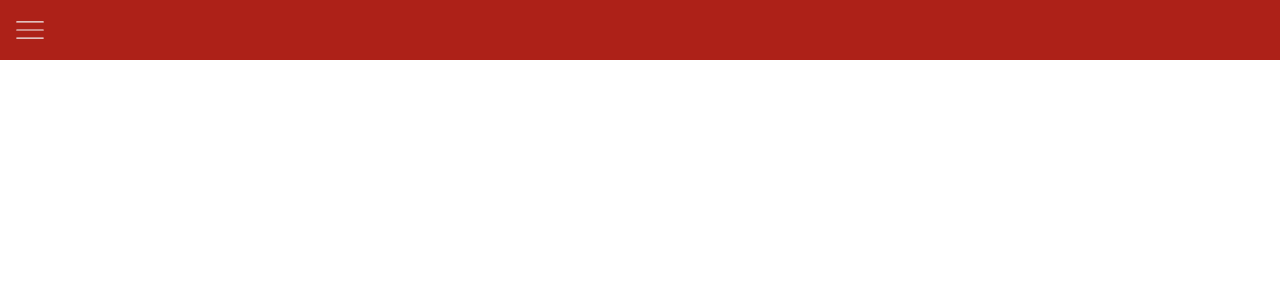
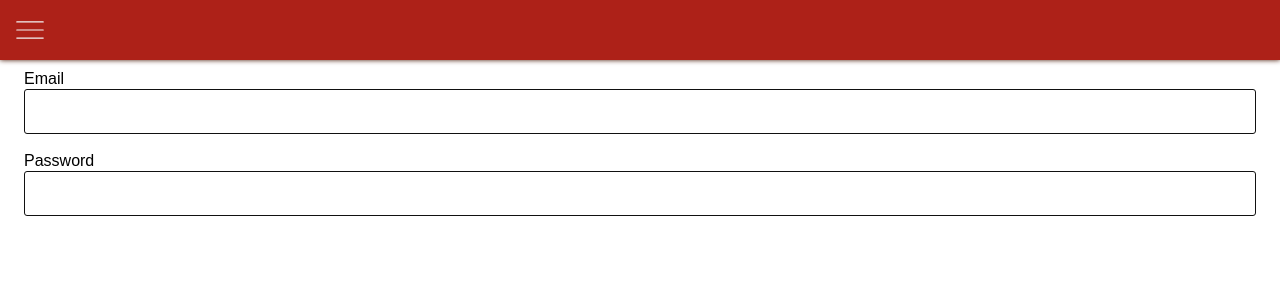
Before and after one commit to eelok/admin-office-sb, a React (Create React App) app: page /login in a window 1280 px wide. Shown: the top 300 px of the page. Built offline with nearby package versions, Linux system fonts and the light colour scheme.

Commit message:
add login page

```diff
--- a/src/App.js
+++ b/src/App.js
@@ -5,6 +5,7 @@ import AllConcerts from "./pages/all-concerts/all-concerts-page.component";
 import EditConcert from "./pages/edit-concerts/edit-concerts-page.component";
 import Navigation from "./components/navigation/navigation-component";
 import './App.css';
+import Login from "./pages/login/login-page-component";
 
 function App() {
     let [menuOpen, setMenuOpen] = useState(false);
@@ -28,6 +29,7 @@ function App() {
                     <Route exact={true} path='/' component={AllConcerts}/>
                     <Route exact={true} path='/addconcert' component={CreateConcert}/>
                     <Route exact={true} path='/concerts/:id' component={EditConcert}/>
+                    <Route exact={true} path='/login' component={Login}/>
                 </Switch>
             </div>
         </div>
--- a/src/pages/all-concerts/all-concerts-page.component.jsx
+++ b/src/pages/all-concerts/all-concerts-page.component.jsx
@@ -2,7 +2,6 @@ import React from "react";
 import {db} from '../../firebase.js';
 import './all-concerts-style.scss'
 import Moment from "react-moment";
-import {ReactComponent as AddIcon} from "../../assets/plus.svg";
 
 class AllConcerts extends React.Component {
     constructor(props) {
--- /dev/null
+++ b/src/pages/login/login-page-component.jsx
@@ -0,0 +1,24 @@
+import React from "react";
+import InputComponent from "../../components/Input/Input-component";
+import './login-style.scss'
+
+const Login = () => {
+    return(
+        <div className='login-wrapper'>
+        <InputComponent
+            type='email'
+            label='Email'
+            id='email'
+            name='email'
+        />
+        <InputComponent
+            type='password'
+            label='Password'
+            id="password"
+            name='password'
+        />
+        </div>
+    )
+}
+
+export default Login;
--- /dev/null
+++ b/src/pages/login/login-style.scss
@@ -0,0 +1,6 @@
+.login-wrapper{
+  display: flex;
+  flex-direction: column;
+  justify-content: center;
+  height: 100%;
+}
```
